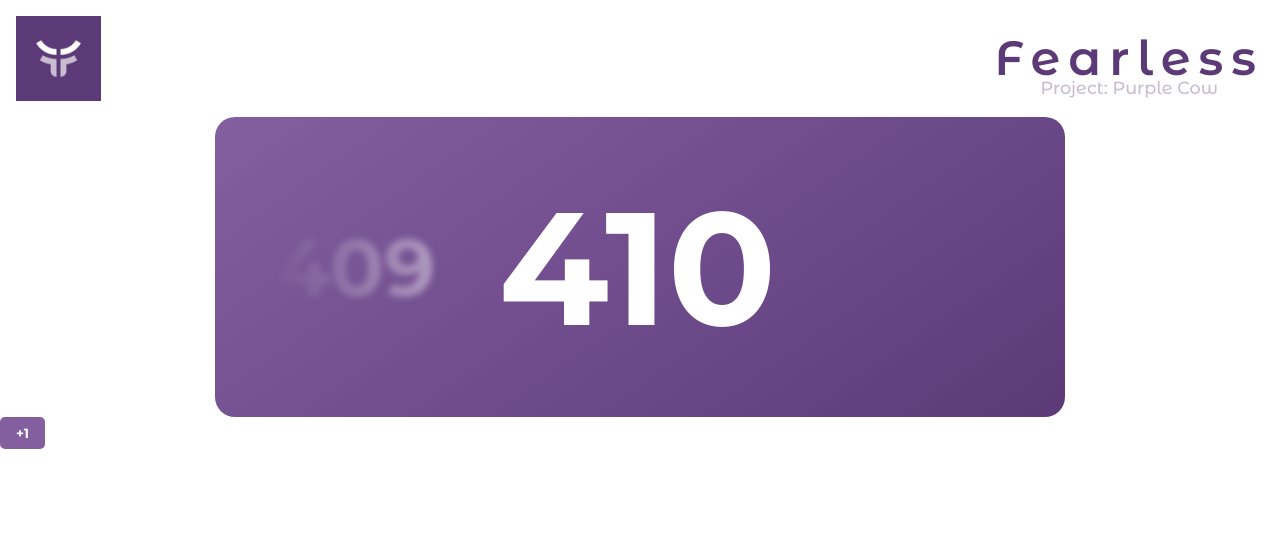
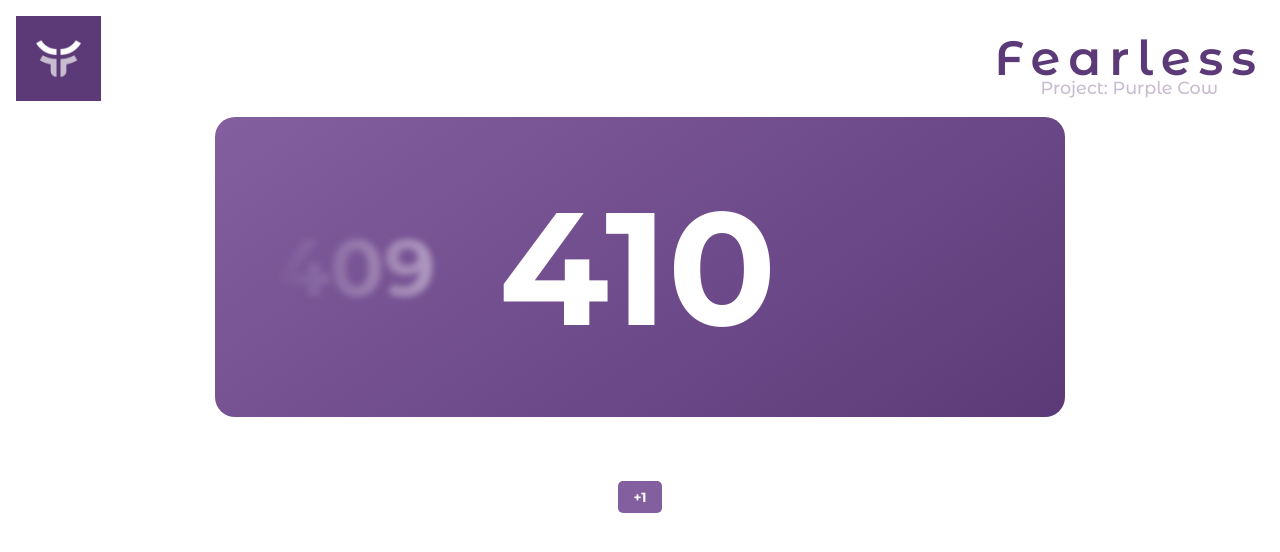
Before and after one commit to hannasage/purplecow, an Angular app: page / in a window 1280 px wide. Shown: the top 552 px of the page. Built offline with nearby package versions, Linux system fonts and the light colour scheme.

Commit message:
Centering things yep

```diff
--- a/src/app/app.component.css
+++ b/src/app/app.component.css
@@ -3,3 +3,11 @@
     margin: 0 auto;
     max-width: 1440px;
 }
+
+.center-page {
+    display: flex;
+    flex-direction: column;
+    align-items: center;
+
+    padding: 64px 0;
+}
--- a/src/app/app.component.html
+++ b/src/app/app.component.html
@@ -2,6 +2,8 @@
   <div class="inner-container">
     <app-appbar></app-appbar>
     <app-count-box></app-count-box>
-    <app-add-button></app-add-button>
+    <div class="center-page">
+      <app-add-button></app-add-button>
+    </div>
   </div>
 </div>
--- a/src/app/count-box/count-box.component.css
+++ b/src/app/count-box/count-box.component.css
@@ -49,6 +49,7 @@ span {
 @media only screen and (min-width: 850px) {
     .box {
         height: 300px;
+        min-width: 850px;
         border-radius: 20px;
     }
 
```
